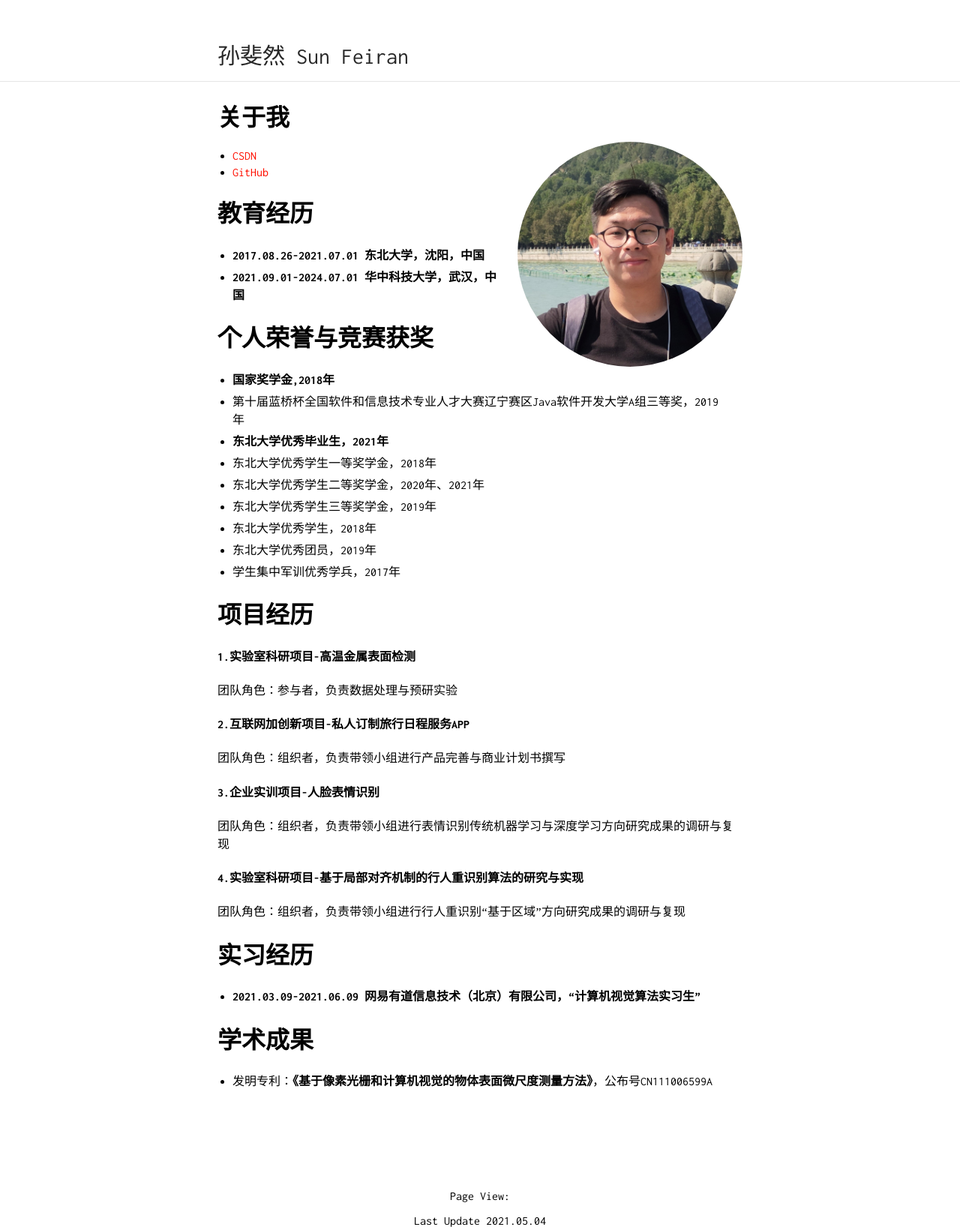
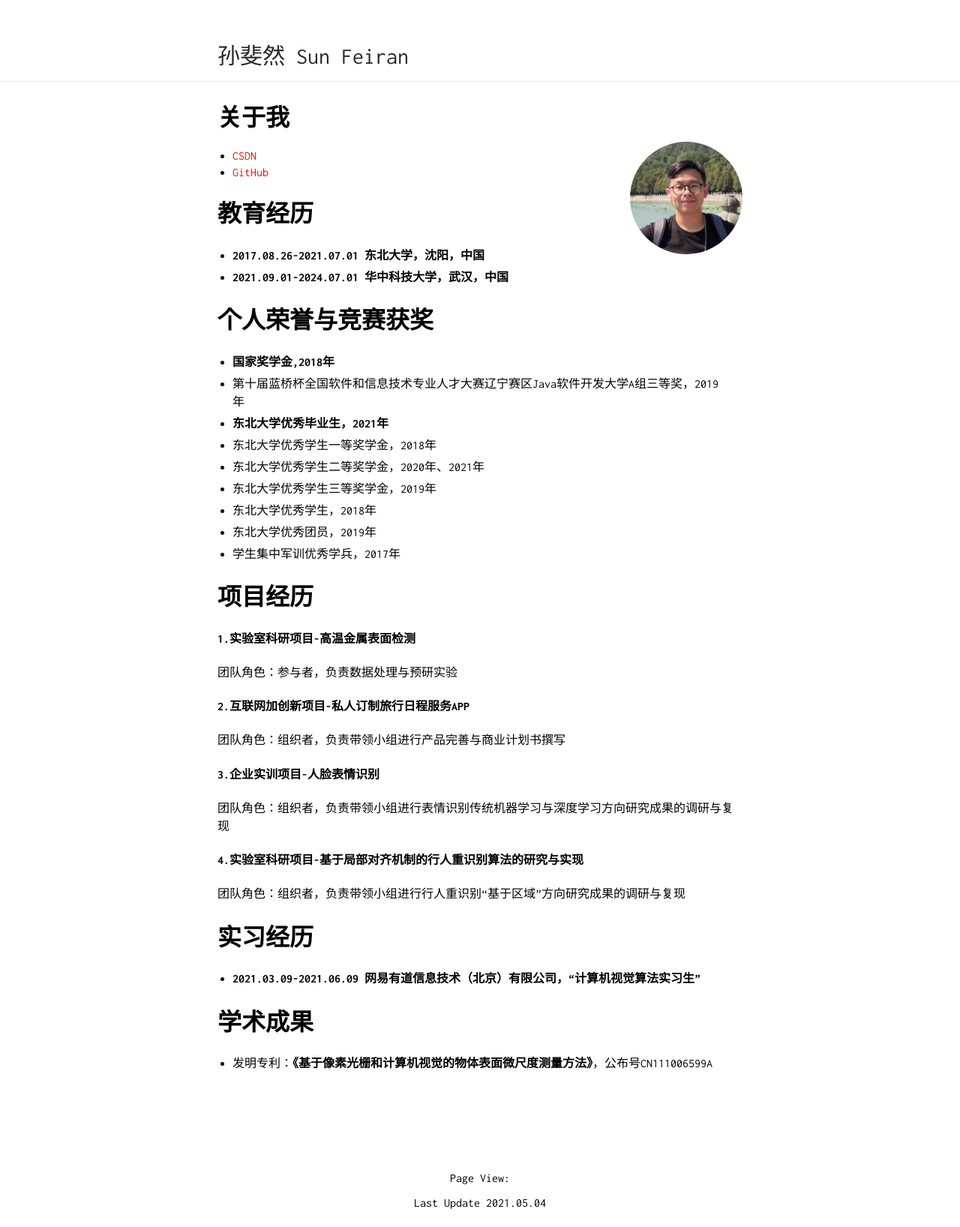
Before and after one commit to OrientTraveller/OrientTraveller.github.io, a Jekyll site: the page built from index.md, in a window 1280 px wide. Shown: the whole page at 75% size. Built offline with Jekyll 4.4.1, drawn with Linux system fonts in a browser that asks for light colours; our own code applies the rules of GitHub Pages for plain Markdown files; comment, search, counter and statistics services are not loaded; after the commit the page ends 1612 px from its top, so only the background shows below that.

Commit message:
Update vars.scss

```diff
--- a/_sass/vars.scss
+++ b/_sass/vars.scss
@@ -3,7 +3,7 @@
  */
 
 $accent: #FF0F00;
-$image-size: 200px;
+$image-size: 100px;
 
 /*
  * Build Variables, don't touch
```
